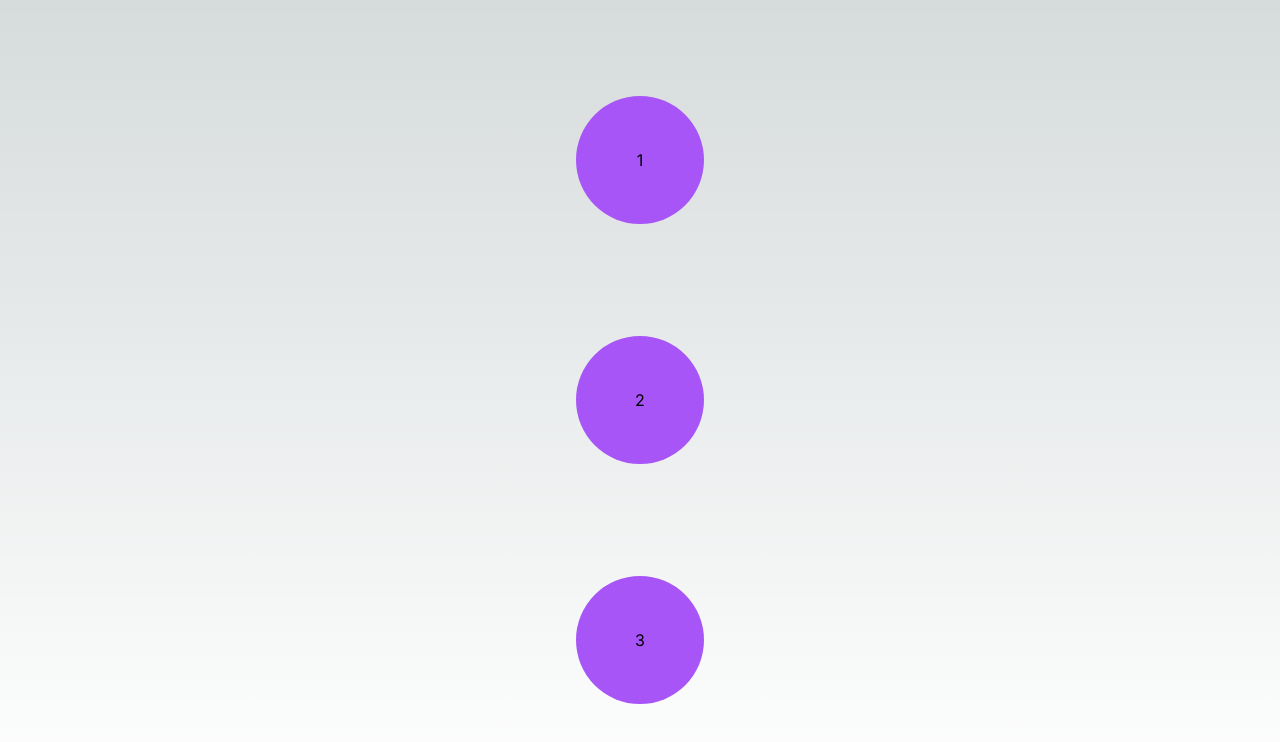
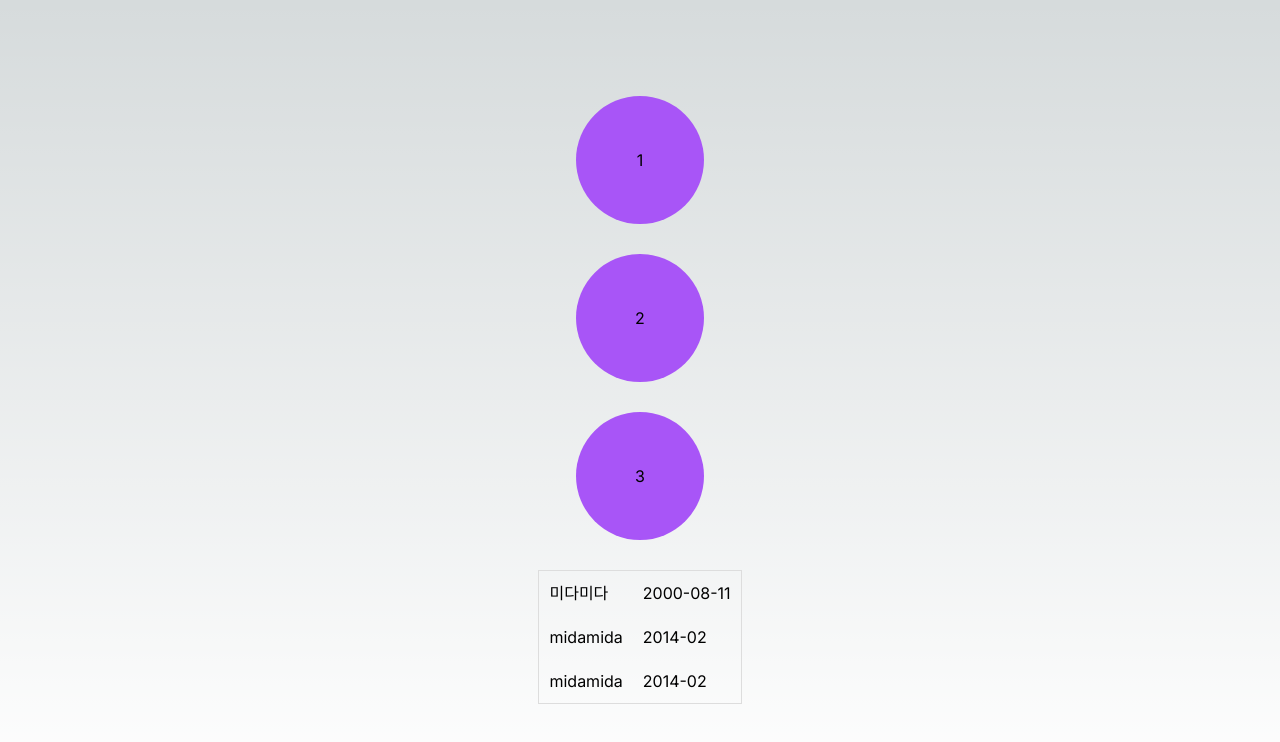
Before and after one commit to DaViz2/data_visualizer, a Next.js app: page / in a window 1280 px wide. Shown: the top 742 px of the page. Built offline with nearby package versions, Linux system fonts and the light colour scheme.

Commit message:
테이블
테이블

```diff
--- a/src/app/page.tsx
+++ b/src/app/page.tsx
@@ -1,8 +1,14 @@
 'use client'
 
 import Image from "next/image";
+import { useState, useEffect } from "react";
 import Circle from "./stage/component/Circle";
 import Draggable from "react-draggable";
+import DataTable from "./stage/component/Table/Table";
+import './stage/component/Table/table.css';
+import {headers,items} from './stage/component/Table/tablecontents.js';
+
+
 
 export default function Home() {
   const nodes = [1, 2, 3].map((val, index)=>
@@ -13,9 +19,25 @@ export default function Home() {
     </Draggable>
   )
 
+  const [selection, setSelection] = useState([]);
+  useEffect(() => {
+    console.log(selection);
+  }, [selection]);
+
   return (
     <main className="flex min-h-screen flex-col items-center justify-between p-24">
       {nodes}
+
+      <Draggable>
+        <div>
+          <DataTable
+            headers={headers}
+            items={items}
+            selectable={true}
+            updateSelection={setSelection} />
+        </div>
+      </Draggable>
     </main>
+
   );
 }
--- a/src/app/stage/component/Circle.tsx
+++ b/src/app/stage/component/Circle.tsx
@@ -1,13 +1,20 @@
-import React from 'react';
+import React, { useState } from 'react';
 
 interface CircleProps {
     radius?: number;
     value?: number;
+
 }
 
 const Circle: React.FC<CircleProps> = ({radius = 16, value}) => {
+    let [color, setColor] = useState('purple');
 
-    return <div className={`w-32 h-32 bg-purple-500 rounded-full flex justify-center items-center`}>{value}</div>;
+    function handleClick(){
+        console.log('clicked');
+        color='red';
+    }
+
+    return <div className={`w-32 h-32 bg-purple-500 rounded-full flex justify-center items-center`} onClick={()=>handleClick()}>{value}</div>;
 }
 
 export default Circle;
--- /dev/null
+++ b/src/app/stage/component/Table/Table.jsx
@@ -0,0 +1,116 @@
+import { useState } from "react";
+export default function DataTable(
+  {
+    headers,
+    items = [], // items props 받기, default parameter 빈 배열로 설정
+    selectable = false, // selectable props 받기
+    itemKey=undefined, // itemKey props 받기
+    updateSelection, // updateSelection props 받기
+  }) {
+  if (!headers || !headers.length) {
+    throw new Error('<DataTable /> headers is required.')
+  }
+  // value 순서에 맞게 테이블 데이터를 출력하기 위한 배열
+  const headerKey = headers.map((header) => header.value);
+  // itemKey가 없다면 headers의 첫번째 요소를 선택
+  if (!itemKey) {
+    itemKey = headerKey[0];
+  }
+  // 선택한 row의 itemKey를 담은 배열
+  const [selection, setSelection] = useState(new Set());
+  const onChangeSelect = (value) => {
+    // 기존의 selection으로 새로운 Set 생성
+    const newSelection = new Set(selection);
+    if (newSelection.has(value)) {
+      // value가 있으면 삭제 (checked가 false이기 때문)
+      newSelection.delete(value);
+    } else {
+      // value가 없으면 추가 (checked가 true이기 때문)
+      newSelection.add(value);
+    }
+    // 새로운 Set으로 state 변경
+    setSelection(newSelection);
+    updateSelection([...newSelection]);
+  };
+
+  const onChangeSelectAll = (e) => {
+    if (e.target.checked) {
+      // checked가 true인 경우 전체 선택
+      const allCheckedSelection = new Set(
+        // 활성화된 행의 배열을 순회하며 itemKey로 요소에 접근해 데이터를 저장
+        getAbledItems(items).map((item) => item[itemKey])
+      );
+      setSelection(allCheckedSelection);
+      updateSelection([...allCheckedSelection]);
+  } else {
+      // checked가 false인 경우 전체 선택 해제
+      setSelection(new Set());
+      updateSelection([]);
+    }
+  };
+  const getAbledItems = (items) => {
+    return items.filter(({ disabled }) => !disabled );
+  };
+  const isSelectedAll = () => {
+    return selection.size === getAbledItems(items).length;
+  };
+  return (
+    <table>
+      {/* <thead>
+        <tr>
+          {
+            selectable &&
+            <th>
+              <input
+                type="checkbox"
+                checked={isSelectedAll()}
+                onChange={onChangeSelectAll}
+              />
+            </th>
+          }
+          {
+            headers.map((header) =>
+              <th key={header.text}>
+                {header.text} { 컬럼명 바인딩}
+              </th>
+            )
+          }
+        </tr>
+        </thead> */}
+      <tbody>
+        {
+          items.map((item, index) => (
+            <tr
+              key={index}
+              className={
+              `
+                ${selection.has(item[itemKey]) ? 'select_row': ''}
+                ${item.disabled ? 'disabled_row' : ''}
+              `
+            }>
+              {/* headerKey를 순회하면서 key를 가져옴 */}
+              {/* {
+                selectable &&
+                  <td className="select_column">
+                    <input
+                      type="checkbox"
+                      disabled={item.disabled}
+                      checked={selection.has(item[itemKey])}
+                      onChange={() => onChangeSelect(item[itemKey])}
+                    />
+                  </td>
+              } */}
+              {
+                headerKey.map((key) =>
+                  <td key={key + index}>
+                    {item[key]} {/* key로 객체의 값을 출력 */}
+                  </td>
+                )
+              }
+            </tr>
+          ))
+        }
+      </tbody>
+    </table>
+  )
+}
--- /dev/null
+++ b/src/app/stage/component/Table/table.css
@@ -0,0 +1,43 @@
+@charset "UTF-8";
+
+table {
+  border: 1px solid #ddd;
+  border-spacing: 0;
+  border-radius: 5px;
+}
+
+th {
+  padding: 10px;
+}
+
+table thead th {
+  border-bottom: 1px solid #ddd;
+}
+
+table tbody tr td {
+  min-width: 100px;
+  padding: 10px;
+  margin: 0;
+}
+
+table tbody tr td:nth-child(1) {
+  min-width: auto;
+}
+
+table tbody tr:hover {
+  background-color: #ddd;
+  cursor: pointer;
+}
+
+.select_row {
+  background-color: rgb(240, 240, 240);
+}
+
+table tbody tr.disabled_row:hover {
+  background-color: transparent;
+  cursor: default;
+}
+
+.disabled_row {
+  color: rgb(199, 199, 199);
+}
--- /dev/null
+++ b/src/app/stage/component/Table/tablecontents.js
@@ -0,0 +1,29 @@
+export const headers = [
+    {
+      text: '이름',
+      value: 'name'
+    },
+
+    {
+      text: '생일',
+      value: 'birthday'
+    }
+  ];
+ export const items = [
+    {
+      name: '미다미다',
+
+      birthday: '2000-08-11'
+    },
+    {
+      name: 'midamida',
+
+      birthday: '2014-02'
+    },
+    {
+      name: 'midamida',
+
+      birthday: '2014-02'
+    },
+
+  ];
```
Also changed, not shown: src/app/stage/component/Table.tsx (deleted).
